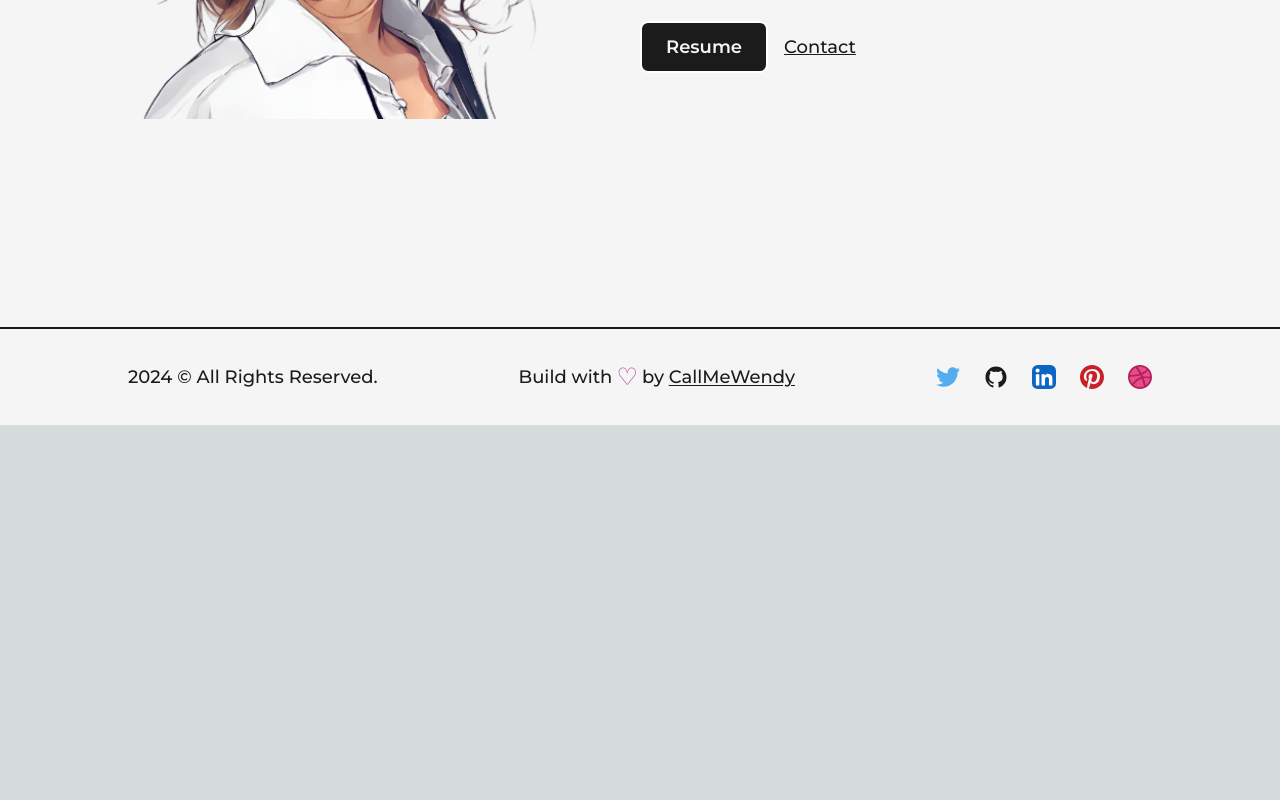
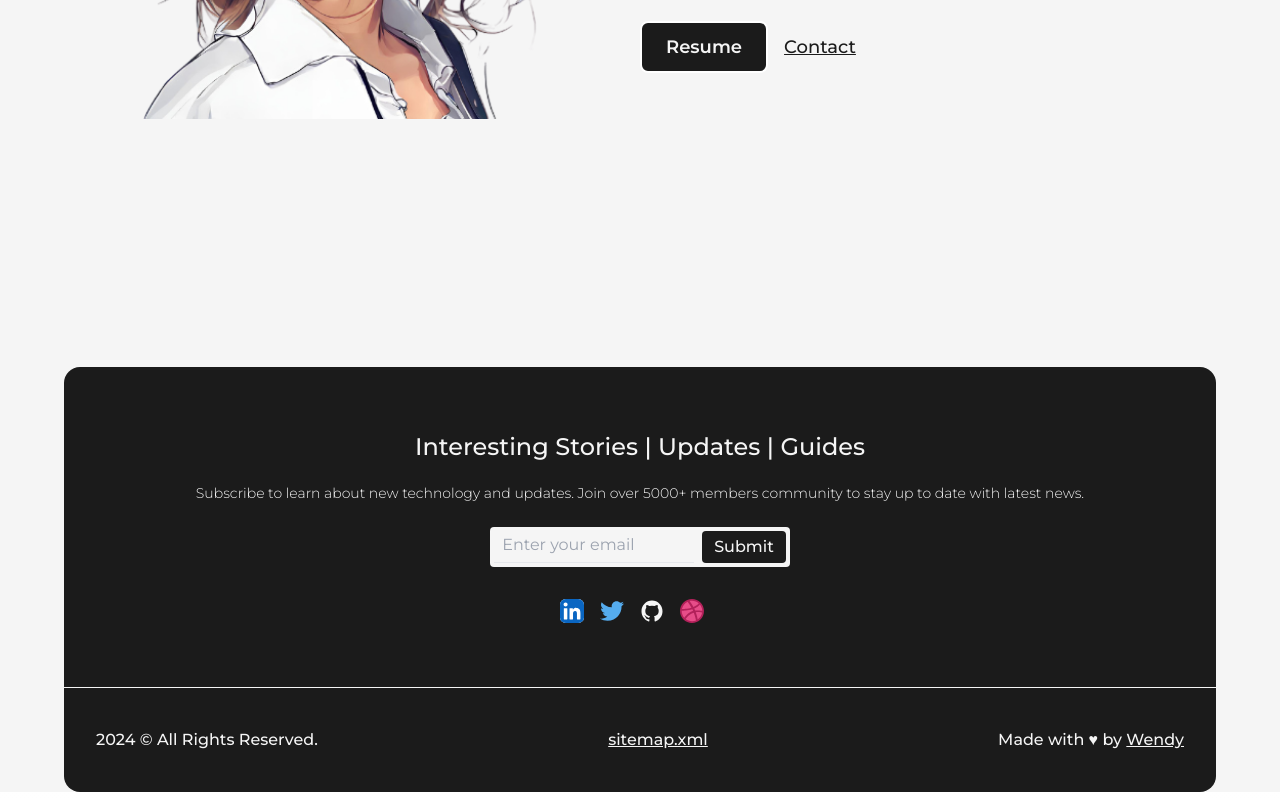
Before and after one commit to Lauracandoit/callmewendy, a Next.js app: page / in a window 1280 px wide. Shown: the part 569-1369 px from the top of the page. Before the commit the page ends 994 px from the top, so only its background shows below. Built offline with nearby package versions, Linux system fonts and the light colour scheme.

Commit message:
Committing my local changes

```diff
--- a/package.json
+++ b/package.json
@@ -17,6 +17,7 @@
     "next": "13.5.6",
     "react": "^18",
     "react-dom": "^18",
+    "react-hook-form": "^7.49.3",
     "react-multi-carousel": "^2.8.4",
     "react-type-animation": "^3.2.0",
     "sass": "^1.69.5"
--- a/src/components/Footer.js
+++ b/src/components/Footer.js
@@ -1,5 +1,5 @@
 import React from 'react'
-
+import { useForm } from "react-hook-form";
 import {TwitterIcon, GithubIcon, LinkedInIcon, PinterestIcon, DribbbleIcon, SunIcon, MoonIcon} from './Icons'
 
 import {motion} from "framer-motion"
@@ -9,49 +9,96 @@ import Link from 'next/link'
 
 
 
-const footer = () => {
+const Footer = () => {
+  const {
+    register,
+    handleSubmit,
+    formState: {errors },
+
+  } = useForm();
+  const onSubmit = (data) => console.log(data);
+  console.log(errors);
+
   return (
-    <footer className=' text-dark w-full border-t-2 border-solid border-dark font-medium text-lg dark:text-light dark:border-line  sm:text-base'>
-      <Layout className='py-8 flex items-center justify-between dark:text-light dark:border-light lg:flex-col lg:py-6'>
-      <span>{new Date().getFullYear()} &copy; All Rights Reserved. </span>
-        <div className='flex items-center lg:py-2'>
-          Build with <span className='text-primary dark:text-primaryDark text-2xl px-1'> &#9825; </span> by&nbsp; <Link href="https://callmewendy.mom" className='underline underline-offset-2 '
+    <footer className='mt-10 mx-16 rounded-2xl bg-dark dark:bg-accentDark/90 m-2 sm:m-10 flex flex-col npm install react-hook-form
+    items-center text-light dark:text-dark z-20'>
+      <h3 className="mt-16 font-medium dark:font-bold text-center capitalize text-2xl sm:text-3xl lg:text-4xl px-4">
+        Interesting Stories | Updates | Guides
+      </h3>
+      <p className="mt-5 px-4 text-center w-full sm:w-3/5 font-light dark:font-medium text-sm sm:text-base">
+        Subscribe to learn about new technology and updates. Join over 5000+
+        members community to stay up to date with latest news.
+      </p>
+      <form
+        onSubmit={handleSubmit(onSubmit)}
+        className="mt-6 w-fit sm:min-w-[384px] flex items-stretch bg-light dark:bg-dark p-1 sm:p-2 rounded mx04"
+      >
+        <input
+          type="email"
+          placeholder="Enter your email"
+          {...register("email", { required: true, maxLength: 80 })}
+          className="w-full bg-transparent pl-2 sm:pl-0 text-dark focus:border-dark focus:ring-0 border-0 border-b mr-2 pb-1"
+        />
 
-          > CallMeWendy</Link>
+        <input
+          type="submit"
+          className="bg-dark text-light dark:text-dark dark:bg-light cursor-pointer font-medium rounded px-3 sm:px-5 py-1"
+        />
+      </form>
+
+        <div className="flex items-center mt-8">
+        <a
+          href="#"
+          className="inline-block w-6 h-6 mr-4"
+          aria-label="Reach out to me via LinkedIn"
+          target="_blank"
+        >
+          <LinkedInIcon className="hover:scale-125 transition-all ease duration-200" />
+        </a>
+        <a
+          href="#"
+          className="inline-block w-6 h-6 mr-4"
+          aria-label="Reach out to me via Twitter"
+          target="_blank"
+        >
+          <TwitterIcon className="hover:scale-125 transition-all ease duration-200" />
+        </a>
+        <a
+          href="#"
+          className="inline-block w-6 h-6 mr-4 fill-light"
+          aria-label="Check my profile on Github"
+          target="_blank"
+        >
+          <GithubIcon className="fill-light dark:fill-dark  hover:scale-125 transition-all ease duration-200" />
+        </a>
+        <a
+          href="#"
+          className="inline-block w-6 h-6 mr-4"
+          aria-label="Check my profile on Dribbble"
+          target="_blank"
+        >
+          <DribbbleIcon className="hover:scale-125 transition-all ease duration-200" />
+        </a>
+      </div>
+
+      <div className="w-full mt-16 md:mt-24 relative font-medium border-t border-solid border-light py-6 px-8 flex flex-row md:flex-col items-center justify-between">
+        <span>{new Date().getFullYear()} &copy; All Rights Reserved. </span>
+
+        <Link
+          href="/sitemap.xml"
+          className="text-center underline my-4 md:my-0"
+        >
+          sitemap.xml
+        </Link>
+        <div className="text-center">
+          Made with &hearts; by{" "}
+          <a href="https://devdreaming.com" className="underline" target="_blank">
+            Wendy
+          </a>
         </div>
-
-        <div className='flex items-center justify-center flex-wrap'>
-            <motion.a href="https://twitter.com/" target={'_blank'}
-            whileHover = {{ y:-2}}
-            whileTap = {{scale:0.9}}
-            className='w-6 mr-3'>
-              <TwitterIcon />
-            </motion.a>
-
-            <motion.a href="https://github.com/" target={'_blank'} whileHover = {{ y:-2}}  whileTap = {{scale:0.9}}
-            className='w-6 mx-3'>
-              < GithubIcon />
-            </motion.a>
-
-            <motion.a href="https://www.linkedin.com/" target={'_blank'}
-            whileHover = {{ y:-2}}  whileTap = {{scale:0.9}}
-            className='w-6 mx-3' >
-              < LinkedInIcon />
-            </motion.a>
-
-            <motion.a href="https://www.pinterest.com/" target={'_blank'} whileHover = {{ y:-2}}  whileTap = {{scale:0.9}}
-            className='w-6 mx-3 bg-light rounded-full ' >
-              < PinterestIcon />
-            </motion.a>
-
-            <motion.a href="https://dribbble.com/" target={'_blank'} whileHover = {{ y:-2}}  whileTap = {{scale:0.9}}
-            className='w-6 ml-3'>
-              < DribbbleIcon />
-            </motion.a>
-        </div>
-        </Layout>
+      </div>
       </footer>
   )
 }
 
-export default footer
+export default Footer
--- a/src/components/Header.js
+++ b/src/components/Header.js
@@ -1,3 +1,5 @@
+import Link from 'next/link'
+
 const Header = () => {
   return (
     <div className='container mx-auto px-10 mb-8'>
--- a/src/pages/about.js
+++ b/src/pages/about.js
@@ -48,16 +48,16 @@ const about = () => {
       <div className='grid w-full grid-cols-8 gap-16 sm:gap-8  md:grid-cols-8'>
             <div className='col-span-3 flex flex-col items-start justify-start xl:col-span-4 md:order-2 md:!col-span-8 '>
               <h2 className='mb-4 text-lg font-bold uppercase text-dark/75 dark:text-light/75'>Biography </h2>
-              <p className=' text-dark font-medium dark:text-light '> Hello! I&apos;m Wendy, and I have a genuine passion for creating captivating digital experiences. As a seasoned web developer, I specialize in building websites and mobile apps that are not just visually appealing but also intuitive and user-focused.</p>
+              <p className=' text-dark font-medium dark:text-light '> Hello! Im Wendy, and I have a genuine passion for creating captivating digital experiences. As a seasoned web developer, I specialize in building websites and mobile apps that are not just visually appealing but also intuitive and user-focused.</p>
 
               <p className=' text-dark font-medium dark:text-light mt-5 mb-5'>
               Beyond my technical expertise, I also serve as the Customer Support Team Lead at a leading streaming platform. This dual role has provided me with invaluable insights into user behavior, needs, and expectations. Every day, I engage with customers, collaborate with my colleagues, and strategize with my team to ensure we meet and exceed our performance metrics.</p>
 
-              <p className=' text-dark font-medium dark:text-light'> What drives me is the challenge and excitement of bringing clients&apos; visions to life in the digital realm. Whether I&apos;m deep in the code of a new website, refining a mobile app interface, or leading my team towards achieving our customer service goals, I approach each task with dedication and a commitment to excellence. </p>
+              <p className=' text-dark font-medium dark:text-light'> What drives me is the challenge and excitement of bringing clients visions to life in the digital realm. Whether Im deep in the code of a new website, refining a mobile app interface, or leading my team towards achieving our customer service goals, I approach each task with dedication and a commitment to excellence. </p>
 
               <p className=' text-dark font-medium dark:text-light mt-5 mb-5 '> I believe in continuous learning and innovation. This mindset allows me to stay ahead of industry trends and integrate the latest best practices into my work. I'm always on the lookout for opportunities to collaborate with like-minded professionals and organizations. </p>
 
-              <p className=' text-dark font-medium dark:text-light'> If you&apos;re seeking someone who brings a blend of technical prowess, user-centric design, and a proactive leadership approach, I&apos;d love to discuss how I can contribute to your next project </p>
+              <p className=' text-dark font-medium dark:text-light'> If youre seeking someone who brings a blend of technical prowess, user-centric design, and a proactive leadership approach, Id love to discuss how I can contribute to your next project </p>
             </div>
 
             <div className='col-span-3 relative h-max rounded-2xl border-2 border-solid border-dark bg-light p-8 dark:bg-dark dark:border-light xl:col-span-4 md:order-1 md:!col-span-8  '>
--- a/tailwind.config.js
+++ b/tailwind.config.js
@@ -13,6 +13,7 @@ module.exports = {
         light: "#f5f5f5",
         primary: "#B63E96", // 240,86,199
         primaryDark: "#58E6D9", // 80,230,217
+        accentDark: "#ffdb4d",
         // ...colors,
         // secondary: colors.green,
         // third: colors.pink,
```
